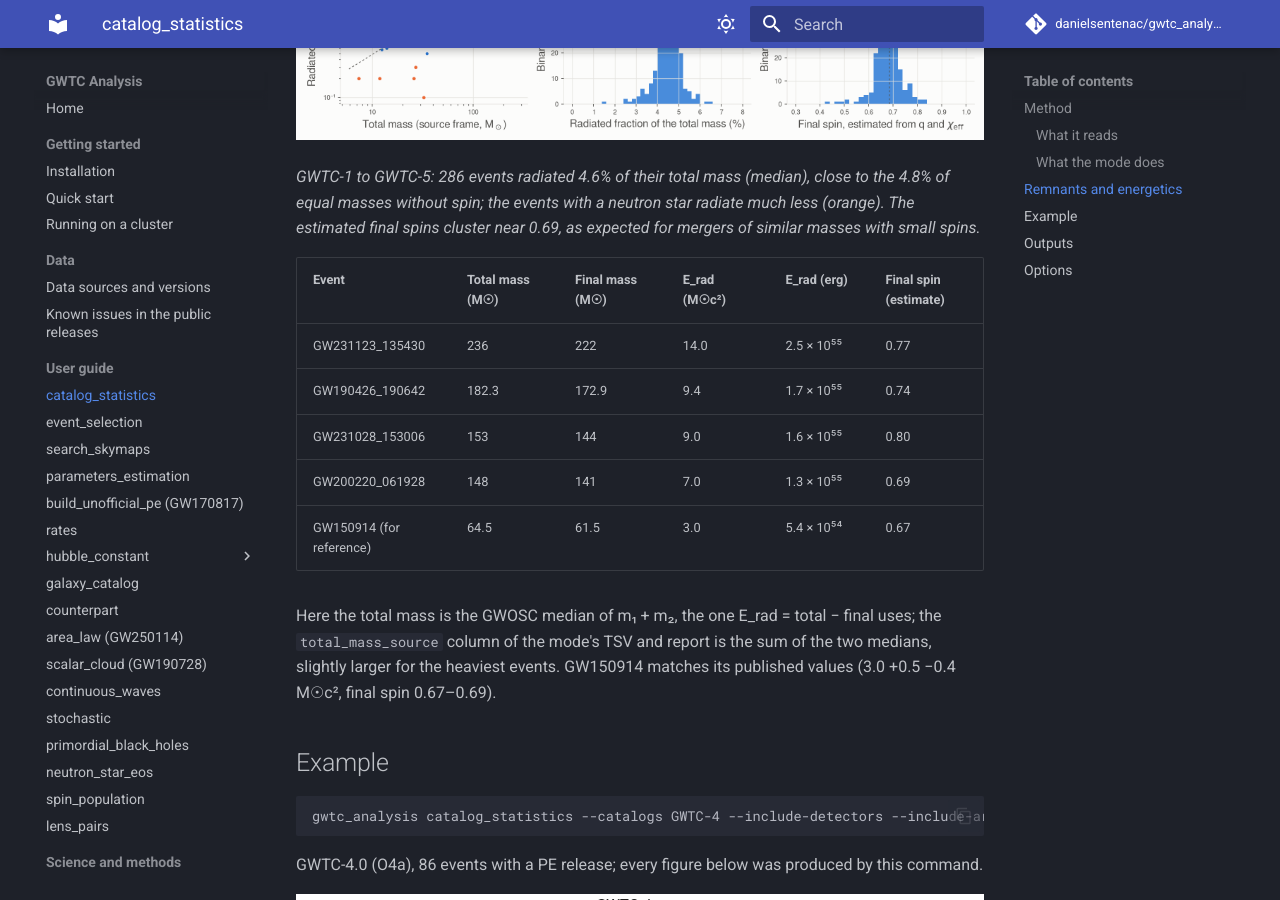
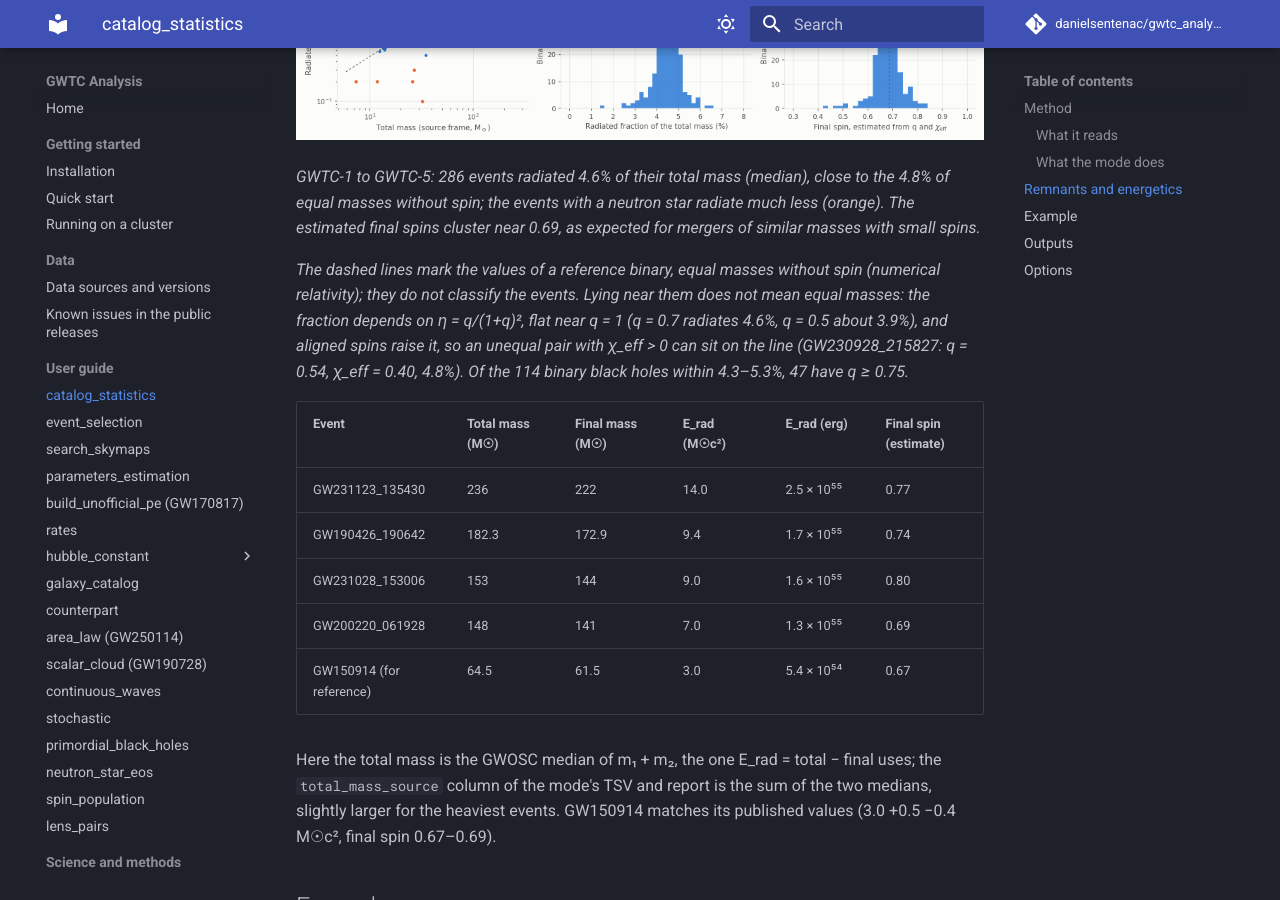
Before and after one commit to danielsentenac/gwtc_analysis, an MkDocs documentation site: the page built from docs/modes/catalog-statistics.md, in a window 1280 px wide and 900 px high, scrolled down 2295 px. Built offline with MkDocs 1.6.1 and Material for MkDocs 9.7.7, drawn with Linux system fonts in a browser that asks for light colours; comment, search, counter and statistics services are not loaded.

Commit message:
catalog_statistics remnants figure: the dashed lines are labelled as reference values ("E_rad = 4.8% of M: the value for q = 1, no spin", "0.686: the value for q = 1, no spin") rather than read as a class of events; docs: the caption says the lines do not classify the events, that the fraction depends on eta, flat near q = 1 (q = 0.7: 4.6%, q = 0.5: ~3.9%), that aligned spins raise it (GW230928_215827: q = 0.54, chi_eff = 0.40, 4.8%), and that 47 of the 114 BBH within 4.3-5.3% have q >= 0.75; figure regenerated
Co-Authored-By: Claude Opus 5.5 <noreply@anthropic.com>

```diff
--- a/docs/modes/catalog-statistics.md
+++ b/docs/modes/catalog-statistics.md
@@ -75,6 +75,12 @@ The report lists the 10 events that radiated the most energy, with a figure:
 equal masses without spin; the events with a neutron star radiate much less (orange). The estimated
 final spins cluster near 0.69, as expected for mergers of similar masses with small spins.*
 
+*The dashed lines mark the values of a reference binary, equal masses without spin (numerical
+relativity); they do not classify the events. Lying near them does not mean equal masses: the
+fraction depends on η = q/(1+q)², flat near q = 1 (q = 0.7 radiates 4.6%, q = 0.5 about 3.9%), and
+aligned spins raise it, so an unequal pair with χ_eff > 0 can sit on the line (GW230928_215827:
+q = 0.54, χ_eff = 0.40, 4.8%). Of the 114 binary black holes within 4.3–5.3%, 47 have q ≥ 0.75.*
+
 | Event | Total mass (M☉) | Final mass (M☉) | E_rad (M☉c²) | E_rad (erg) | Final spin (estimate) |
 |---|---|---|---|---|---|
 | GW231123_135430 | 236 | 222 | 14.0 | 2.5 × 10⁵⁵ | 0.77 |
```
Also changed, not shown: docs/img/modes/catstat_remnants.png, 1 other file.
